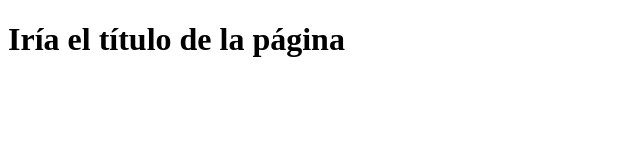
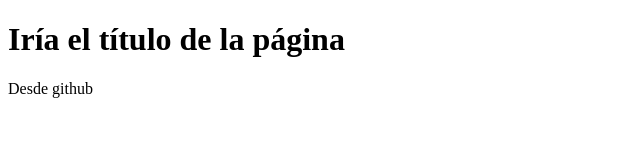
Before and after one commit to tjhonatan94/ProyectowebEmpresaC, a plain HTML site: page index.html in a window 1280 px wide. Shown: the whole page, without its empty margins (0-640 px from the left). Drawn offline with Linux system fonts and the light colour scheme.

Commit message:
Update index.html

```diff
--- a/index.html
+++ b/index.html
@@ -8,5 +8,6 @@
 </head>
 <body>
     <h1>Iría el título de la página</h1>
+    <p>Desde github</p>
 </body>
 </html>
```
